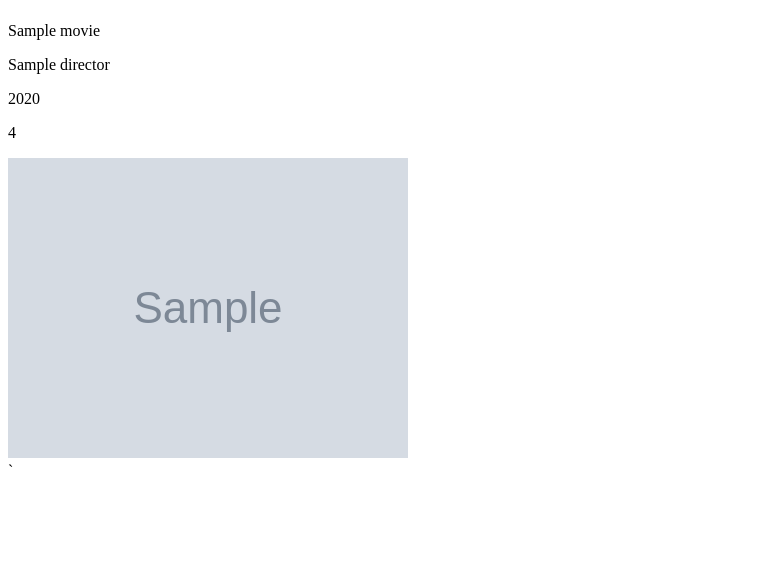
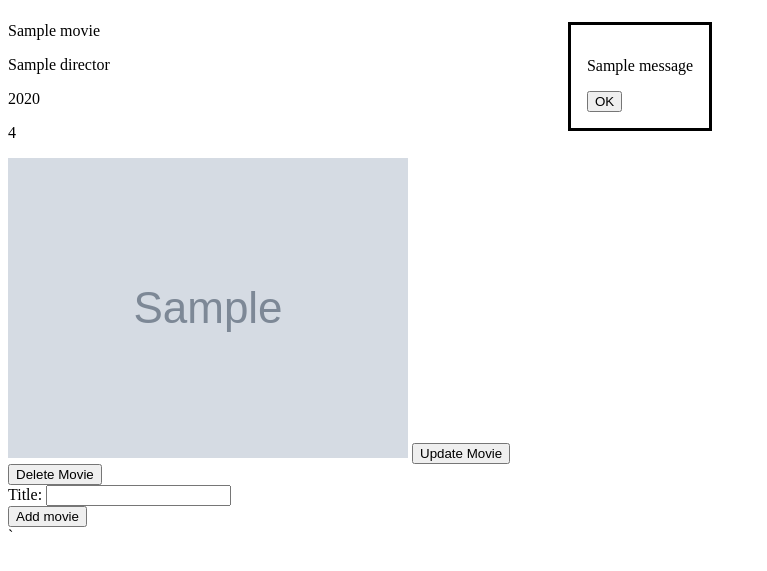
Before and after one commit to katja-roehlig/movie-mate, a Flask app: template templates/movies.html in a window 1280 px wide. Shown: the part 59-630 px from the top of the page, without its empty margins (0-767 px from the left). Run offline with Flask 3, Linux system fonts and the light colour scheme; the template is opened without the code that fills it: most values are stand-ins (such as "Sample title", 1, 10 or a date in 2020); grey boxes marked "Sample" are stand-in pictures; one stand-in notice (Sample message) is shown; parts of the project's set-up code (start-up, migrations or seed data) failed here and were passed over.

Commit message:
add a delete and update function

```diff
--- a/app.py
+++ b/app.py
@@ -1,7 +1,8 @@
 from flask import Flask, flash, redirect, render_template, request, url_for
 import os
-from models import db
+from models import db, Movie
 from data_manager import DataManager
+import api.api_handler as api
 
 app = Flask(__name__)
 
@@ -34,24 +35,49 @@ def add_user():
 
 
 @app.route("/users/<int:user_id>/movies", methods=["GET"])
-def user_movies(user_id):
+def show_movies(user_id):
     favorite_movies = data_manager.get_movies(user_id)
-    return render_template("movies.html", movies=favorite_movies)
+    return render_template("movies.html", movies=favorite_movies, current_user=user_id)
 
 
 @app.route("/users/<int:user_id>/movies", methods=["POST"])
-def add_movie(user_id):
-    pass
+def add_new_movie(user_id):
+    movie_title = request.form.get("title")
+    if movie_title:
+        title_existing = data_manager.is_movie_already_existing(user_id, movie_title)
+        if title_existing:
+            flash("Movie already exists!")
+            return redirect(url_for("show_movies", user_id=user_id))
+        new_movie = api.get_movie_info_per_title(movie_title)
+        if not new_movie:
+            flash("Movie was not found.")
+            return redirect(url_for("show_movies", user_id=user_id))
+        title, publication_year, image = new_movie
+        movie = Movie(user_id=user_id, title=title, year=publication_year, img=image)
+        data_manager.add_movie(movie)
+    return redirect(url_for("show_movies", user_id=user_id))
 
 
 @app.route("/users/<int:user_id>/movies/<int:movie_id>/update", methods=["POST"])
-def functionb():
-    pass
+def update_rating(user_id, movie_id):
+    rating = request.form.get("rating")
+    rating = float(rating)
+    print(type(rating))
+    if not rating:
+        return redirect(url_for("show_movies", user_id=user_id))
+    if 1 <= rating <= 10:
+        data_manager.update_movie(movie_id, rating)
+        flash("Movie successfully updated")
+        return redirect(url_for("show_movies", user_id=user_id))
+    flash("Rating must be a number between 1 and 10.")
+    return redirect(url_for("show_movies", user_id=user_id))
 
 
 @app.route("/users/<int:user_id>/movies/<int:movie_id>/delete", methods=["POST"])
-def functionc():
-    pass
+def delete(user_id, movie_id):
+    data_manager.delete_movie(movie_id)
+    flash("Movie successfully deleted")
+    return redirect(url_for("show_movies", user_id=user_id))
 
 
 if __name__ == "__main__":
--- a/templates/index.html
+++ b/templates/index.html
@@ -10,12 +10,12 @@ get_flashed_messages() %} {% if messages %} {% for message in messages %}
 {% endfor %}{% endif %} {% endwith %} {% for user in users %}
 <!-- h2, because h1 is already used in base.html -->
 <h2>
-  <a href="{{ url_for('index') }}">{{user.name}}</a>
+  <a href="{{ url_for('show_movies', user_id = user.id) }}">{{user.name}}</a>
 </h2>
 {% endfor %}
 
 <div class="book-container">
-  <form action="{{ url_for('add_user') }}" method="post">
+  <form action="{{ url_for('add_user'),}}" method="post">
     <div class="input-container">
       <label for="user_name">Name: </label>
       <input type="text" name="user_name" placeholder="Max Mustermann" />
--- a/templates/movies.html
+++ b/templates/movies.html
@@ -1,7 +1,56 @@
-{% extends "base.html" %} {% block content %} {% for movie in movies %}
+{% extends "base.html" %} {% block content %} {% if movies %} {% with messages =
+get_flashed_messages() %} {% if messages %} {% for message in messages %}
+
+<dialog open class="popup">
+  <p>{{ message }}</p>
+  <button type="button" onclick="this.parentElement.removeAttribute('open')">
+    OK
+  </button>
+</dialog>
+{% endfor %}{% endif %} {% endwith %} {% for movie in movies %}
 <p>{{movie.title}}</p>
 <p>{{movie.director}}</p>
 <p>{{movie.year}}</p>
 <p>{{movie.rating}}</p>
 <img src="{{movie.img}}" alt="Movie Picture" />
-{% endfor %} {% endblock %}
+
+<button type="button" class="btn" onclick="this.nextElementSibling.showModal()">
+  Update Movie
+</button>
+<dialog>
+  <form
+    action="{{url_for('update_rating', user_id = current_user, movie_id = movie.id)}}"
+    method="POST"
+  >
+    <div class="input-wrapper">
+      <label for="rating">Rating (0 - 10): </label>
+      <input type="text" id="rating" name="rating" value="{{movie.rating}}" />
+    </div>
+    <button type="submit" class="btn">Update</button>
+    <button type="button" onclick="this.closest('dialog').close()">
+      Cancel
+    </button>
+  </form>
+</dialog>
+
+<form
+  action="{{url_for('delete', user_id = current_user, movie_id = movie.id)}}"
+  method="POST"
+>
+  <button type="submit" class="btn">Delete Movie</button>
+</form>
+{% endfor %} {% else %}
+<p>No movies found</p>
+{% endif %}
+<form
+  action="{{url_for('add_new_movie', user_id = current_user)}}"
+  method="POST"
+>
+  <div class="input-container">
+    <label for="title">Title:</label>
+    <input type="text" name="title" />
+  </div>
+  <button type="submit" class="btn">Add movie</button>
+</form>
+
+{% endblock %}
```
Also changed, not shown: api/api_handler.py (added, +31 -0 lines), data_manager.py (+12 -2 lines), models.py (+15 -1 lines), api/__init__.py (added).
